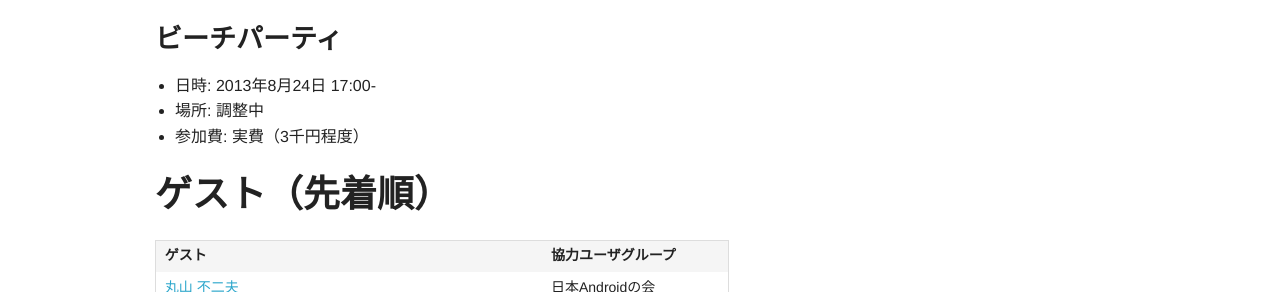
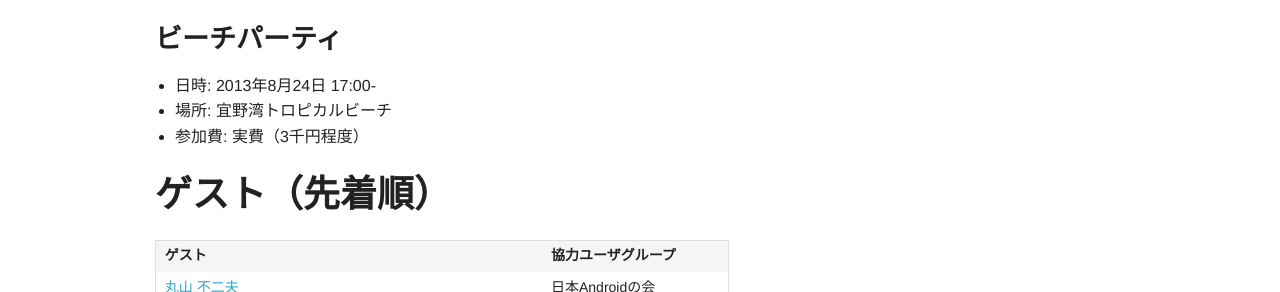
Before and after one commit to hackers-champloo/hackers-champloo.github.io, a Jekyll site: the page built from release20130723.md, in a window 1280 px wide. Shown: the part 1177-1469 px from the top of the page. Built offline with Jekyll 4.4.1, drawn with Linux system fonts in a browser that asks for light colours; Markdown is read by kramdown in place of the engine named in the settings.

Commit message:
ビーチパーティの場所確定

```diff
--- a/release20130723.md
+++ b/release20130723.md
@@ -41,7 +41,7 @@ title: プレスリリース：沖縄県内IT系ユーザグループが合同
 ### ビーチパーティ
 
 * 日時: 2013年8月24日 17:00-
-* 場所: 調整中
+* 場所: 宜野湾トロピカルビーチ
 * 参加費: 実費（3千円程度）
 
 
```
